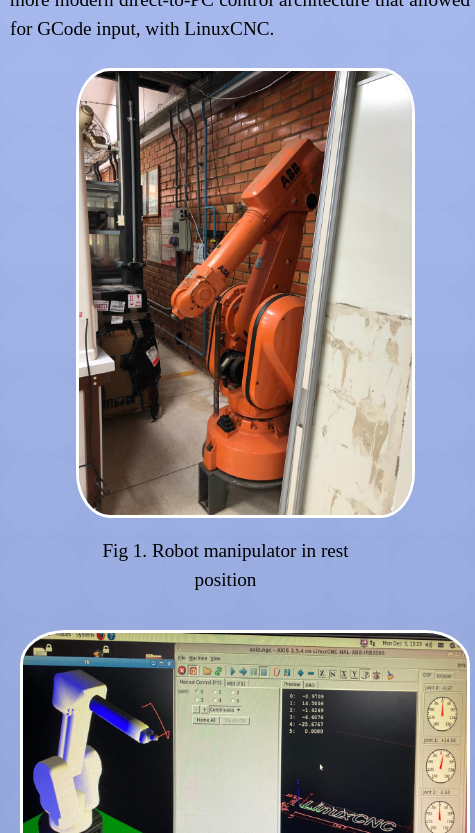
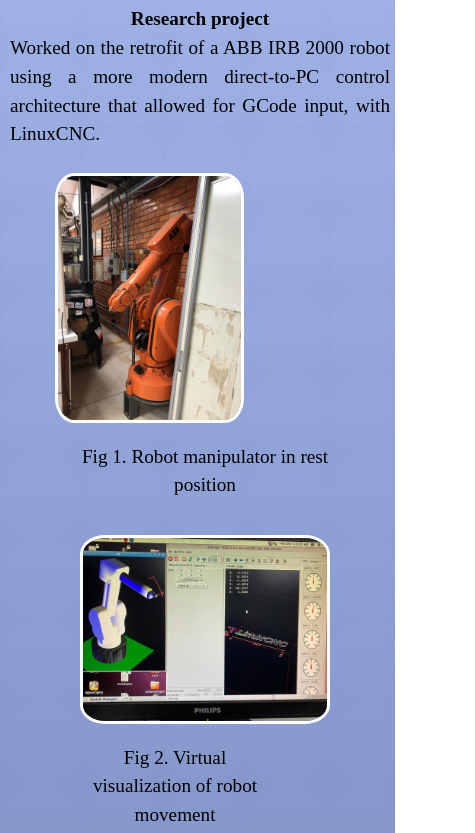
Before and after one commit to SugarHoneyHoney/SugarHoneyHoney.github.io, a plain HTML site: page index.html in a window 390 px wide. Shown: the part 857-1690 px from the top of the page, 475 px wide, since content can reach past the window. Drawn offline with nearby package versions, Linux system fonts and the light colour scheme.

Commit message:
correct mobile

```diff
--- a/css/style.css
+++ b/css/style.css
@@ -305,11 +305,13 @@ input[type="checkbox"]:checked+label+.content {
 
 }
 
-@media only screen and (max-width: 560px) {
+@media (max-width: 600px) {
   .layout {
     display: grid;
     grid-template-rows: 200px [main-start] 1fr [main-end] 70px;
-    grid-template-columns: [main-start] 1fr [main-end];
+    grid-template-columns: [main-start] 400px [main-end];
+    text-align: center;
+    width: 100%;
   }
 
   .content-table {
@@ -327,9 +329,9 @@ input[type="checkbox"]:checked+label+.content {
     padding-top: 50px;
   }
 
-  img {
-    max-width: 150px;
-    max-height: 200px;
+  .subgallery img, video {
+    max-width: 250px;
+    max-height: 250px;
   }
 
 
```
